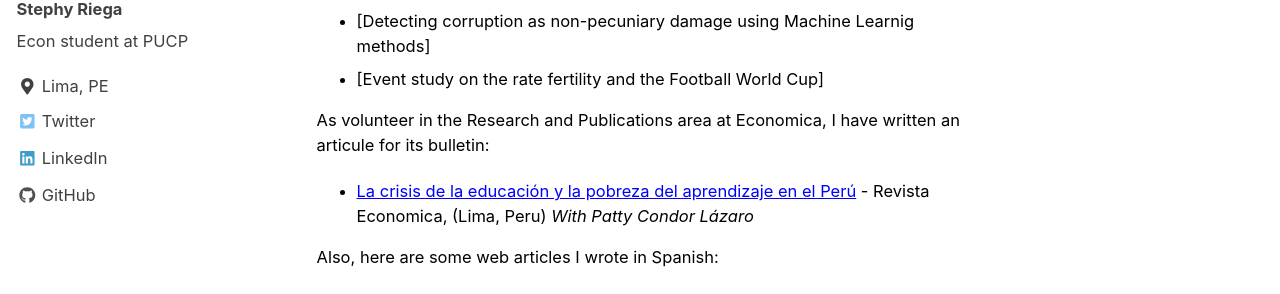
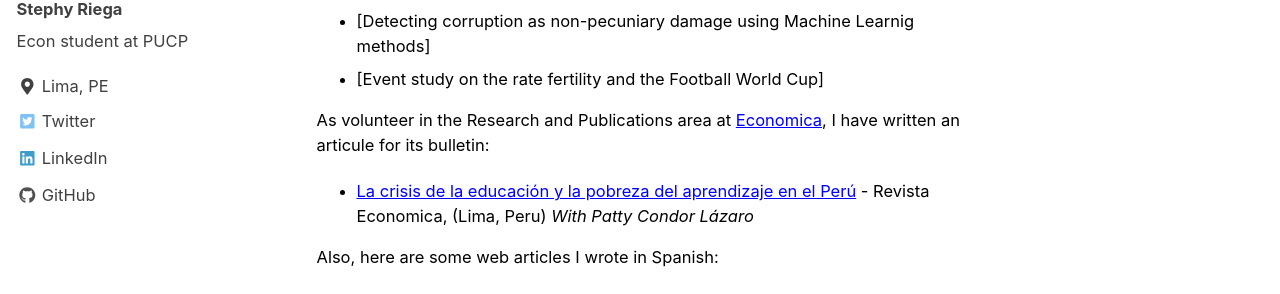
Before and after one commit to stephyriega/stephyriega.github.io, a Jekyll site: the page built from _pages/projects.md, in a window 1280 px wide and 900 px high. Shown: the part 288-582 px from the top of the window. Built offline with Jekyll 4.4.1, drawn with Linux system fonts in a browser that asks for light colours; nearby versions of some CDN libraries; part of the change alters nothing that is shown.

```diff
--- a/_pages/projects.md
+++ b/_pages/projects.md
@@ -12,7 +12,7 @@ My RA work until now has taken me to fascinating field works. As a research inte
 * [Detecting corruption as non-pecuniary damage using Machine Learnig methods]
 * [Event study on the rate fertility and the Football World Cup]
 
-As volunteer in the Research and Publications area at Economica, I have written an articule for its bulletin:
+As volunteer in the Research and Publications area at [Economica](https://economica.pe/), I have written an articule for its bulletin:
 
 * [La crisis de la educación y la pobreza del aprendizaje en el Perú](https://drive.google.com/file/d/1G9Py1p4xmrvhwBM802iRVaeBIiFjQPIs/view?fbclid=IwAR1jL_aOwrDn0upcJBpbVasuBzyFKRhmXiZL8XztnG8ciq6D6rwXkRGW7yA) - Revista Economica, (Lima, Peru)
     <em>With Patty Condor Lázaro</em>
```
